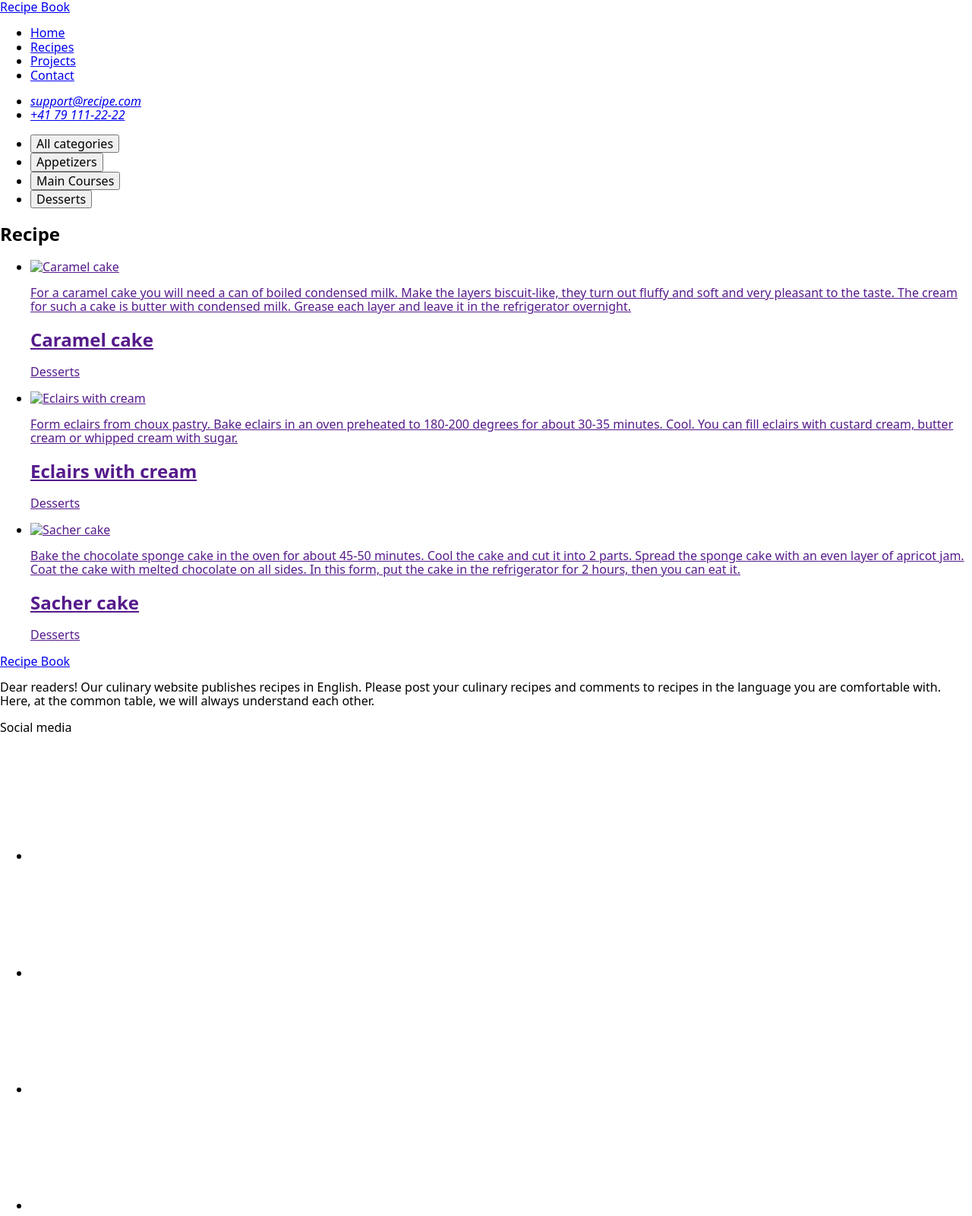
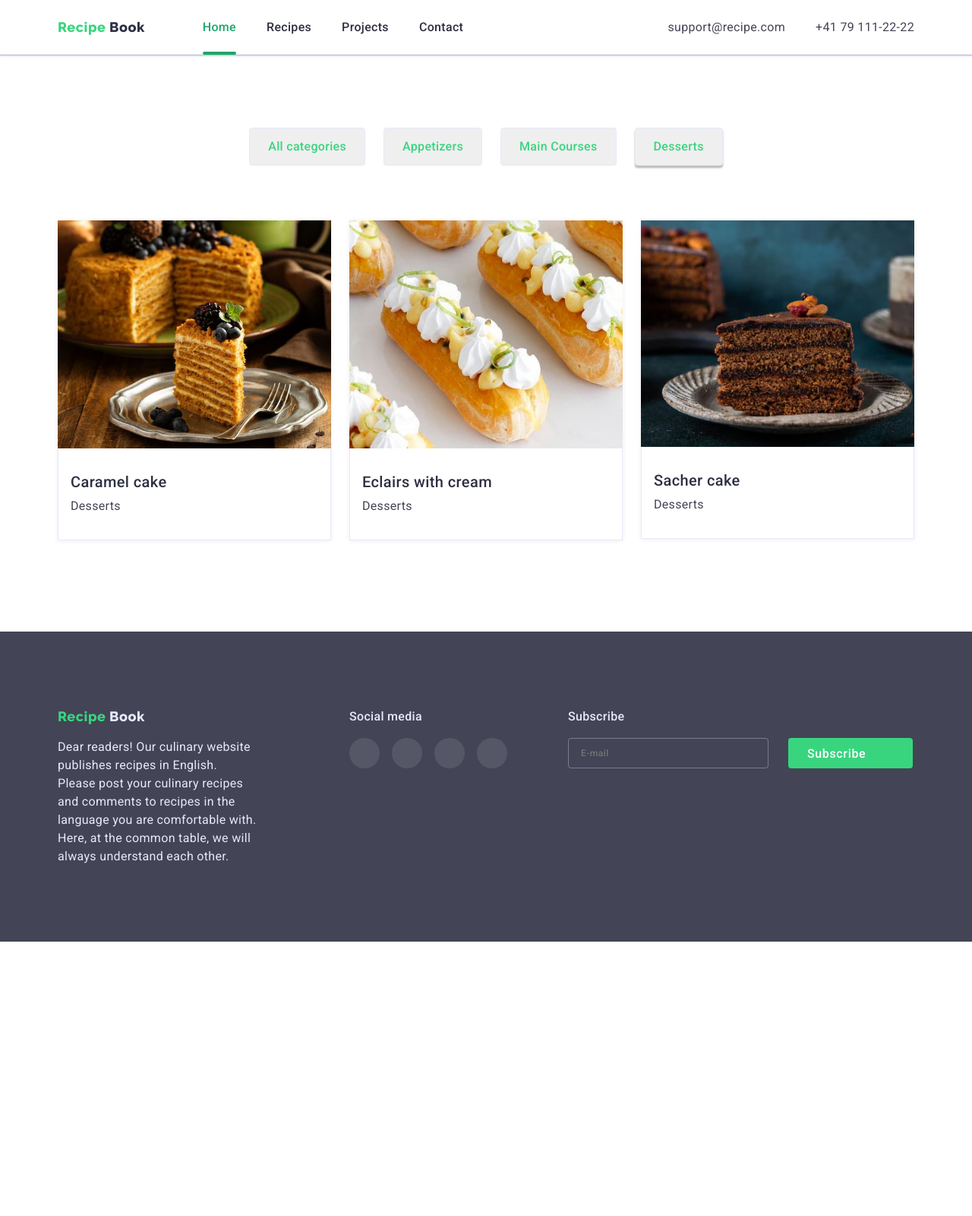
Before and after one commit to KseniyaPin/Recipes-Oksana-Sosnova, a plain HTML site: page recepies/desserts/desserts.html in a window 1280 px wide. Shown: the top 1600 px of the page at 76% size. After the commit the page ends 1239 px from the top, so only its background shows below. Drawn offline with nearby package versions, Linux system fonts and the light colour scheme; the site is published under a folder, as on GitHub Pages, so addresses that start at the root find nothing.

Commit message:
all links

```diff
--- a/contact/contact.html
+++ b/contact/contact.html
@@ -11,19 +11,19 @@
         rel="stylesheet" />
     <link rel="stylesheet"
         href="https://cdnjs.cloudflare.com/ajax/libs/modern-normalize/1.1.0/modern-normalize.min.css" />
-    <link rel="stylesheet" href="/css/styles.css" />
+    <link rel="stylesheet" href="../css/styles.css" />
 </head>
 
 <body>
     <header class="block-header">
         <div class="container headblock">
             <nav class="main-nav">
-                <a href="/index.html" class="link logo">
+                <a href="../index.html" class="link logo">
                     <span class="logo web">Recipe </span>Book
                 </a>
                 <ul class="site-nav list">
                     <li class="item">
-                        <a href="/index.html" class="link nav-link ">Home</a>
+                        <a href="../index.html" class="link nav-link ">Home</a>
                     </li>
                     <li class="item">
                         <a href="../recepies/recipes.html" class="link nav-link">Recipes</a>
@@ -219,7 +219,7 @@
     <footer class="footer-page">
         <div class="container footer-section">
             <div class="text-block">
-                <a href="/index.html" class="link logo">
+                <a href="../index.html" class="link logo">
                     <span class="logo web">Recipe </span>Book
                 </a>
                 <p class="title-text">
--- a/recepies/desserts/desserts.html
+++ b/recepies/desserts/desserts.html
@@ -11,28 +11,28 @@
         rel="stylesheet" />
     <link rel="stylesheet"
         href="https://cdnjs.cloudflare.com/ajax/libs/modern-normalize/1.1.0/modern-normalize.min.css" />
-    <link rel="stylesheet" href="/css/styles.css" />
+    <link rel="stylesheet" href="../../css/styles.css" />
 </head>
 
 <body>
     <header class="block-header">
         <div class="container headblock">
             <nav class="main-nav">
-                <a href="/index.html" class="link logo">
+                <a href="../../index.html" class="link logo">
                     <span class="logo web">Recipe </span>Book
                 </a>
                 <ul class="site-nav list">
                     <li class="item">
-                        <a href="/index.html" class="link nav-link current">Home</a>
+                        <a href="../../index.html" class="link nav-link current">Home</a>
                     </li>
                     <li class="item">
-                        <a href="/recepies/recipes.html" class="link nav-link">Recipes</a>
+                        <a href="../../recepies/recipes.html" class="link nav-link">Recipes</a>
                     </li>
                     <li class="item">
-                        <a href="/projects/projects.html" class="link nav-link ">Projects</a>
+                        <a href="../../projects/projects.html" class="link nav-link ">Projects</a>
                     </li>
                     <li class="item">
-                        <a href="/contact/contact.html" class="link nav-link">Contact</a>
+                        <a href="../../contact/contact.html" class="link nav-link">Contact</a>
                     </li>
                 </ul>
             </nav>
@@ -53,7 +53,7 @@
             <div class="container">
                 <ul class="list section-filter">
                     <li class="item">
-                        <a href="/recepies/recipes.html" class="link text-button"><button type="button" class="button-filter">All
+                        <a href="../recipes.html" class="link text-button"><button type="button" class="button-filter">All
                                 categories</button></a>
                     </li>
                     <li class="item">
@@ -73,7 +73,7 @@
                         <article>
                             <a href="" class="link card">
                                 <div class="card-thumb">
-                                    <img src="/images/recipe-home/caramel-cake.jpg" alt="Caramel cake" width="360" />
+                                    <img src="../../images/recipe-home/caramel-cake.jpg" alt="Caramel cake" width="360" />
                                     <p class="overlay">
                                         For a caramel cake you will need a can of boiled condensed milk.
                                         Make the layers biscuit-like, they turn out fluffy and soft and very pleasant to the taste. The
@@ -93,7 +93,7 @@
                         <article>
                             <a href="" class="link card">
                                 <div class="card-thumb">
-                                    <img src="/images/recipe-home/eclair.jpg" alt="Eclairs with cream" width="360" />
+                                    <img src="../../images/recipe-home/eclair.jpg" alt="Eclairs with cream" width="360" />
                                     <p class="overlay">
                                         Form eclairs from choux pastry. Bake eclairs in an oven preheated to 180-200 degrees for about 30-35
                                         minutes. Cool. You
@@ -112,7 +112,7 @@
                         <article>
                             <a href="" class="link card">
                                 <div class="card-thumb">
-                                    <img src="/images/recipe-home/sacher-cake.jpg" alt="Sacher cake" width="360" />
+                                    <img src="../../images/recipe-home/sacher-cake.jpg" alt="Sacher cake" width="360" />
                                     <p class="overlay">
                                         Bake the chocolate sponge cake in the oven for about 45-50 minutes. Cool the cake and cut it into 2
                                         parts. Spread the
@@ -140,7 +140,7 @@
     <footer class="footer-page">
         <div class="container footer-section">
             <div class="text-block">
-                <a href="./index.html" class="link logo">
+                <a href="../../index.html" class="link logo">
                     <span class="logo web">Recipe </span>Book
                 </a>
                 <p class="title-text">
@@ -157,28 +157,28 @@
                     <li class="social-list-item list">
                         <a href="" class="footer-social-link">
                             <svg class="footer-social-icon">
-                                <use href="/images/sprite.svg#icon-instagram"></use>
+                                <use href="../..//images/sprite.svg#icon-instagram"></use>
                             </svg>
                         </a>
                     </li>
                     <li class="social-list-item list">
                         <a href="" class="footer-social-link">
                             <svg class="footer-social-icon">
-                                <use href="/images/sprite.svg#icon-twitter"></use>
+                                <use href="../../images/sprite.svg#icon-twitter"></use>
                             </svg>
                         </a>
                     </li>
                     <li class="social-list-item list">
                         <a href="" class="footer-social-link">
                             <svg class="footer-social-icon">
-                                <use href="/images/sprite.svg#icon-facebook"></use>
+                                <use href="../../images/sprite.svg#icon-facebook"></use>
                             </svg>
                         </a>
                     </li>
                     <li class="social-list-item list">
                         <a href="" class="footer-social-link">
                             <svg class="footer-social-icon">
-                                <use href="/images/sprite.svg#icon-linkedin"></use>
+                                <use href="../../images/sprite.svg#icon-linkedin"></use>
                             </svg>
                         </a>
                     </li>
@@ -194,7 +194,7 @@
                     <button class="footer-btn-forme" type="submit">
                         Subscribe
                         <svg class="icons-footer-form">
-                            <use href="/images/sprite.svg#icon-telegram"></use>
+                            <use href="../../images/sprite.svg#icon-telegram"></use>
 
                         </svg>
                     </button>
```
Also changed, not shown: projects/projects.html (+4 -4 lines), recepies/appetizers/appetizers.html (+16 -16 lines), recepies/main-courses/main-courses.html (+16 -16 lines), recepies/recipes.html (+5 -5 lines), images/dark-bg.gif (added), images/dark-bg.jpg (deleted).
